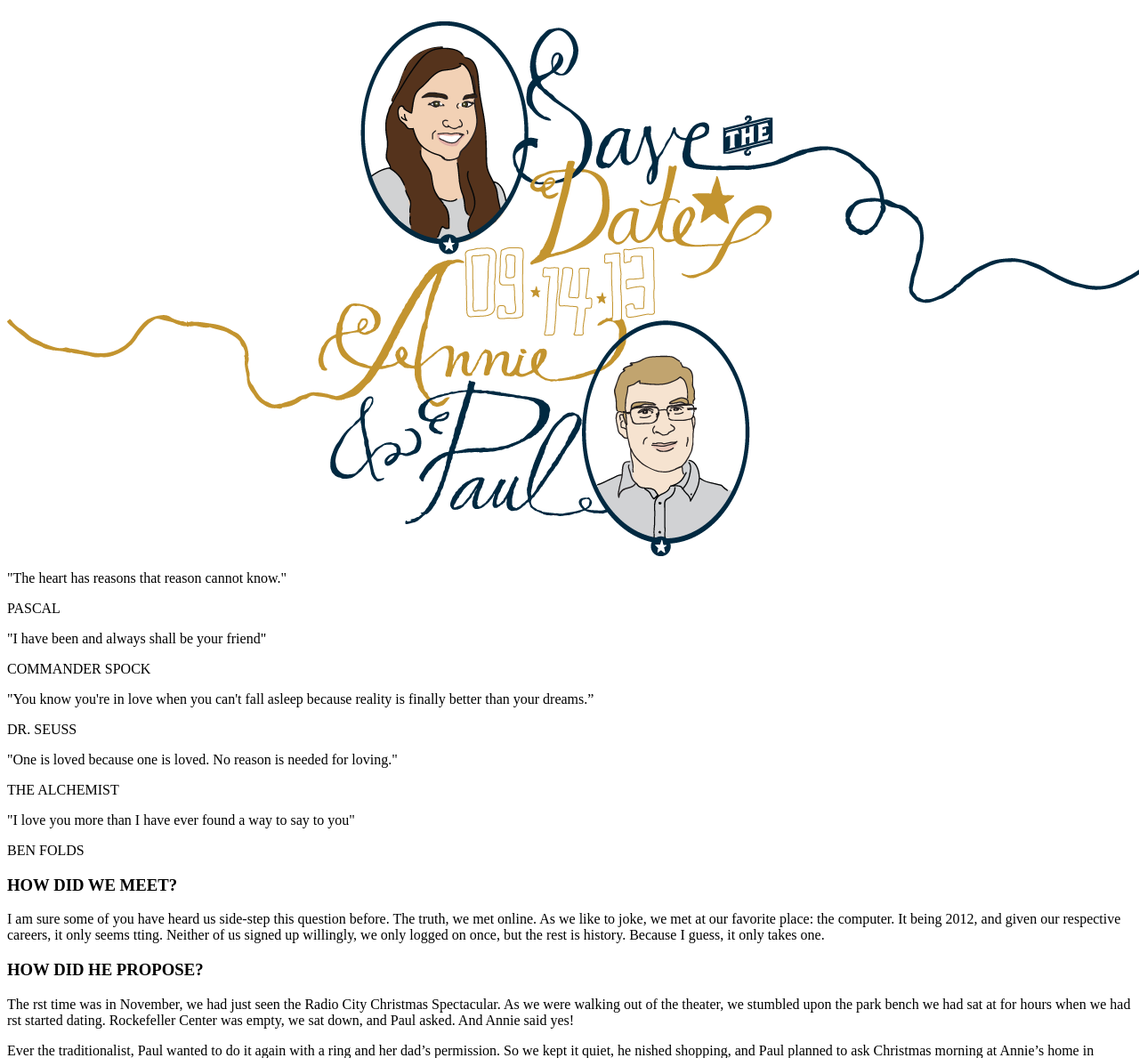
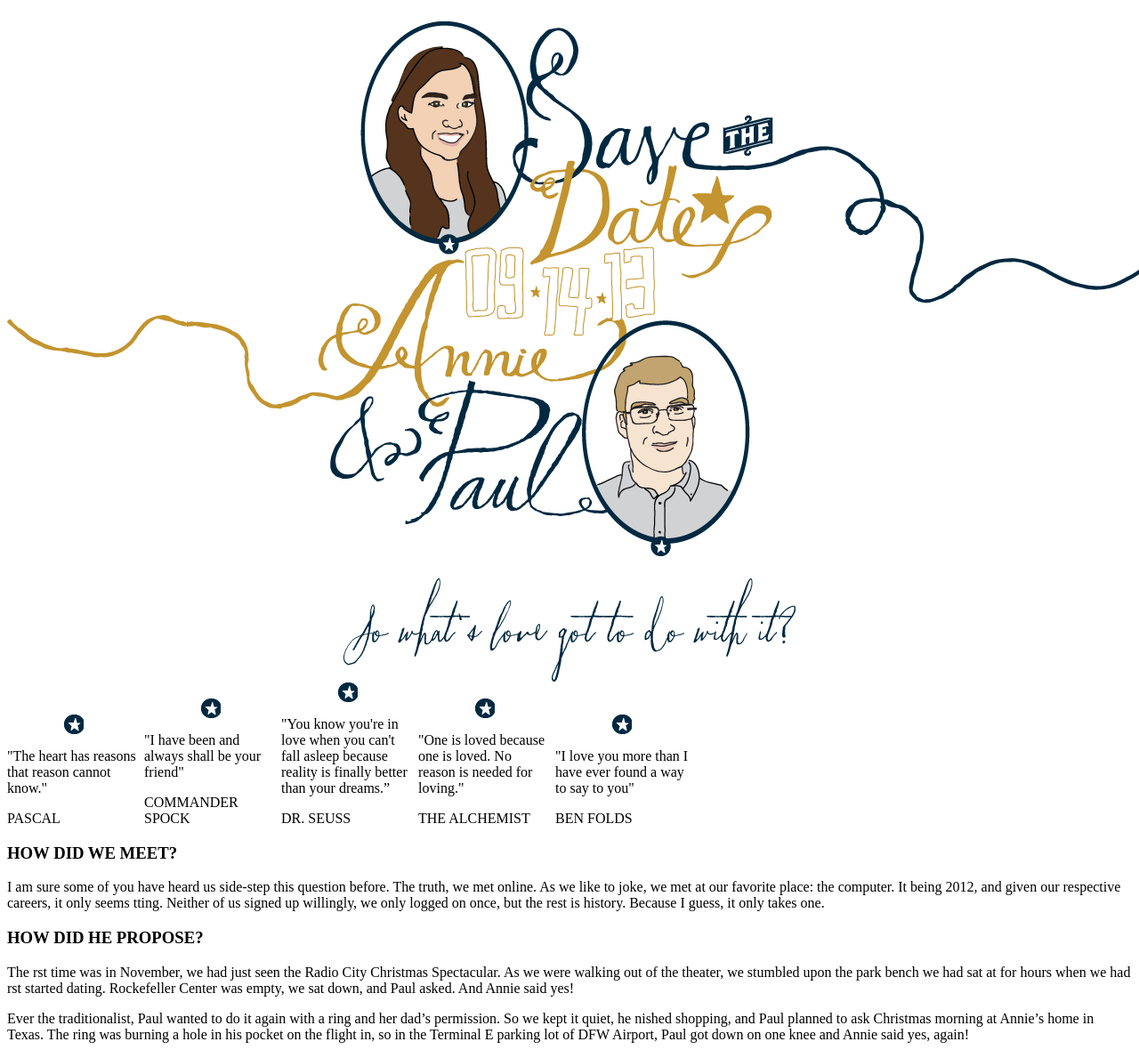
Before and after one commit to pschorf/wedding, a Flask app: page /static/index.html in a window 1280 px wide; the page is wider, and only the part inside the window is pictured. Shown: the part 30-1219 px from the top of that part at 89% size. Run offline with Flask 2, Linux system fonts and the light colour scheme; some libraries are stand-ins or nearby versions.

Commit message:
sort of line up quotes, add stars

```diff
--- a/static/index.html
+++ b/static/index.html
@@ -18,9 +18,11 @@
     <img src="img/star_small.png"/>
   </span>
 </div>
-<img id="home" src="img/home.png">
+<img id="home" src="img/home.png" class="header">
 <div id="quotes">
+  <img src="img/header_quote.png" class="header">
   <div class="quote-wrapper">
+    <img src="img/star.png">
     <p class="quote">
       "The heart has reasons that reason cannot know."
     </p>
@@ -30,6 +32,7 @@
     </div>
   </div>
   <div class="quote-wrapper">
+    <img src="img/star.png">
     <p class="quote">
       "I have been and always shall be your friend"
     </p>
@@ -39,6 +42,7 @@
     </div>
   </div>
   <div class="quote-wrapper">
+    <img src="img/star.png">
     <p class="quote">
       "You know you're in love when you can't fall asleep because reality is finally better than your dreams.”
     </p>
@@ -48,6 +52,7 @@
     </div>
   </div>
   <div class="quote-wrapper">
+    <img src="img/star.png">
     <p class="quote">
       "One is loved because one is loved. No reason is needed for loving."
     </p>
@@ -57,6 +62,7 @@
     </div>
   </div>
   <div class="quote-wrapper">
+    <img src="img/star.png">
     <p class="quote">
       "I love you more than I have ever found a way to say to you"
     </p>
--- a/static/style.css
+++ b/static/style.css
@@ -16,8 +16,18 @@
     color: #002a41;
 }
 
-#home {
+img.header {
     display: block;
     padding-top: 25px;
     margin: 0 auto;
 }
+
+div.quote-wrapper {
+    display: inline-block;
+    width: 150px;
+}
+
+div.quote-wrapper img {
+    display: block;
+    margin: 0 auto;
+}
```
